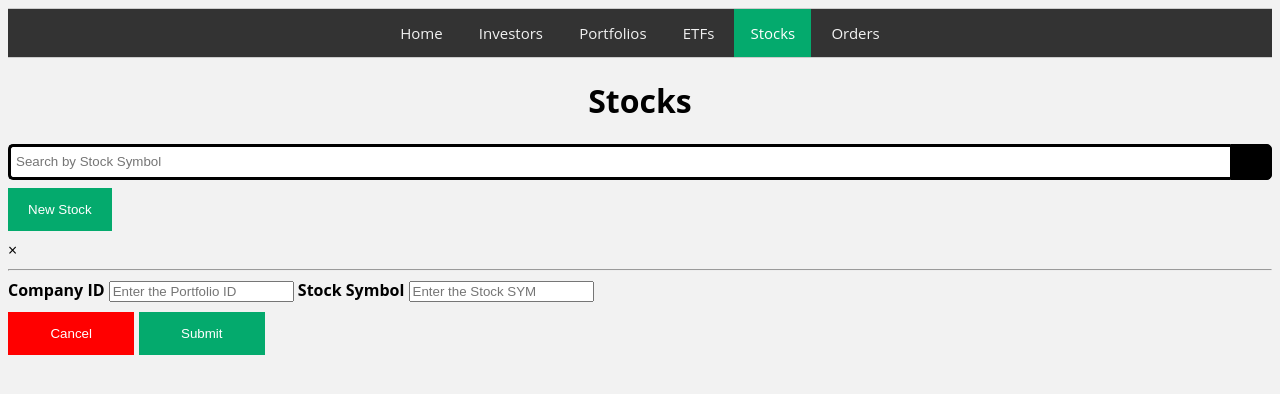
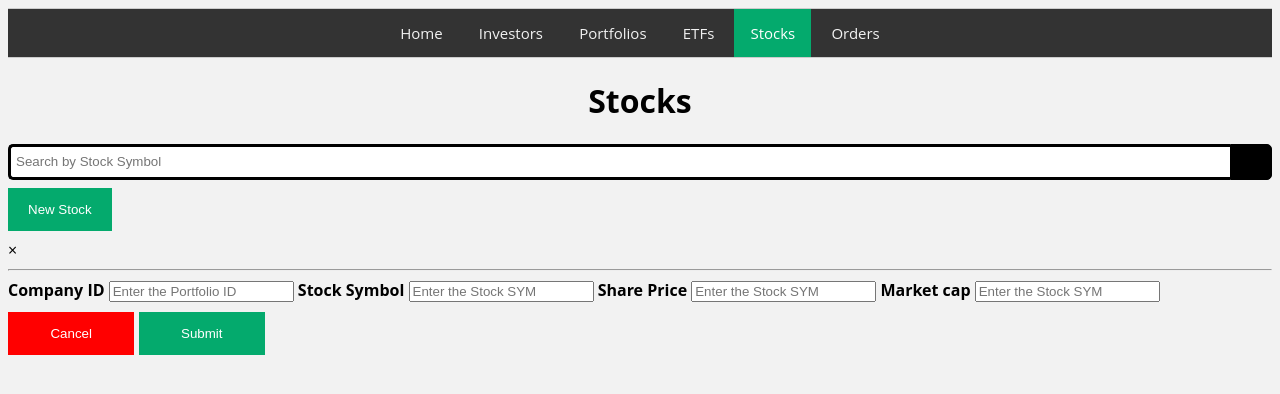
Before and after one commit to orelyehuda/stonksweb, a Flask app: template templates/stocks.html in a window 1280 px wide. Shown: the top 394 px of the page. Run offline with Flask 2, Linux system fonts and the light colour scheme; the template is opened without the code that fills it, so the values that code supplies are empty.

Commit message:
added insert functionality in stocks

```diff
--- a/app.py
+++ b/app.py
@@ -1,4 +1,6 @@
 from flask import Flask, render_template, json
+from flask import request, redirect
+
 import os
 import database.db_connector as db
 
@@ -15,13 +17,35 @@ def home():
     return render_template('index.html')
 
 # Def the Stocks page
-@app.route("/stocks")
+@app.route("/stocks", methods=['POST','GET'])
 def stocks():
-	print("Fetching and rendering stocks web page")
-	query = "SELECT stock_id, company_id, stock_symbol, share_price, market_cap from Stocks;"
-	result = db.execute_query(db_connection, query).fetchall()
-	print(result)
-	return render_template('stocks.html', stock_rows=result)
+
+    # GET --> requestes data from the db
+    if request.method == "GET":
+
+    	print("Fetching and rendering stocks web page")
+    	query = "SELECT stock_id, company_id, stock_symbol, share_price, market_cap from Stocks;"
+    	result = db.execute_query(db_connection, query).fetchall()
+    	print(result)
+    	return render_template('stocks.html', stock_rows=result)
+
+# Def the add_stock webpage that is used to add a new stock
+@app.route("/add_stock", methods=['POST','GET'])
+def add_stock():
+    print("added stock!")
+    cid = request.form['companyid']
+    stocksy = request.form['stocksym']
+    sharep = request.form['shareprice']
+    marketc = request.form['marketcap']
+
+    query = 'INSERT INTO Stocks (stock_id, company_id, stock_symbol, share_price, market_cap) VALUES (%s,%s,%s,%s,%s)'
+    data = (str(cid), str(stocksy), str(sharep), str(marketc))
+    db.execute_query(db_connection, query, data)
+
+    query = "SELECT stock_id, company_id, stock_symbol, share_price, market_cap from Stocks;"
+    result = db.execute_query(db_connection, query).fetchall()
+    print(result)
+    return render_template('stocks.html', stock_rows=result)
 
 # Def the Invesstors page
 @app.route("/investors")
--- a/database/db_credentials.py
+++ b/database/db_credentials.py
@@ -6,8 +6,8 @@
 
  For Local Devlelopment
 host = 'localhost'
-user = 'root'                                   # can be different if you set up another username in your MySQL installation
-passwd = 'pass'                        # set accordingly
+user = 'newuser'                                   # can be different if you set up another username in your MySQL installation
+passwd = 'password'                        # set accordingly
 db = 'stonks'
 
 
--- a/templates/stocks.html
+++ b/templates/stocks.html
@@ -62,15 +62,21 @@
 
     <div id="id01" class="modal">
       <span onclick="document.getElementById('id01').style.display='none'" class="close" title="Close Modal">&times;</span>
-      <form class="modal-content" action="/action_page.php">
+      <form class="modal-content" action="/add_stock" method="POST">
         <div class="container">
           <hr>
 
-          <label for="pid"><b>Company ID</b></label>
-          <input type="text" placeholder="Enter the Portfolio ID" name="pid" required>
+          <label for="companyid"><b>Company ID</b></label>
+          <input type="text" placeholder="Enter the Portfolio ID" name="companyid" required>
 
-          <label for="osym"><b>Stock Symbol</b></label>
-          <input type="text" placeholder="Enter the Stock SYM" name="osym" required>
+          <label for="stocksym"><b>Stock Symbol</b></label>
+          <input type="text" placeholder="Enter the Stock SYM" name="stocksym" required>
+
+          <label for="shareprice"><b>Share Price</b></label>
+          <input type="text" placeholder="Enter the Stock SYM" name="shareprice" required>
+
+          <label for="marketcap"><b>Market cap</b></label>
+          <input type="text" placeholder="Enter the Stock SYM" name="marketcap" required>
 
           <div class="clearfix">
             <button type="button" onclick="document.getElementById('id01').style.display='none'" class="cancelbtn">Cancel</button>
```
Also changed, not shown: main.py (deleted, +0 -39 lines).
